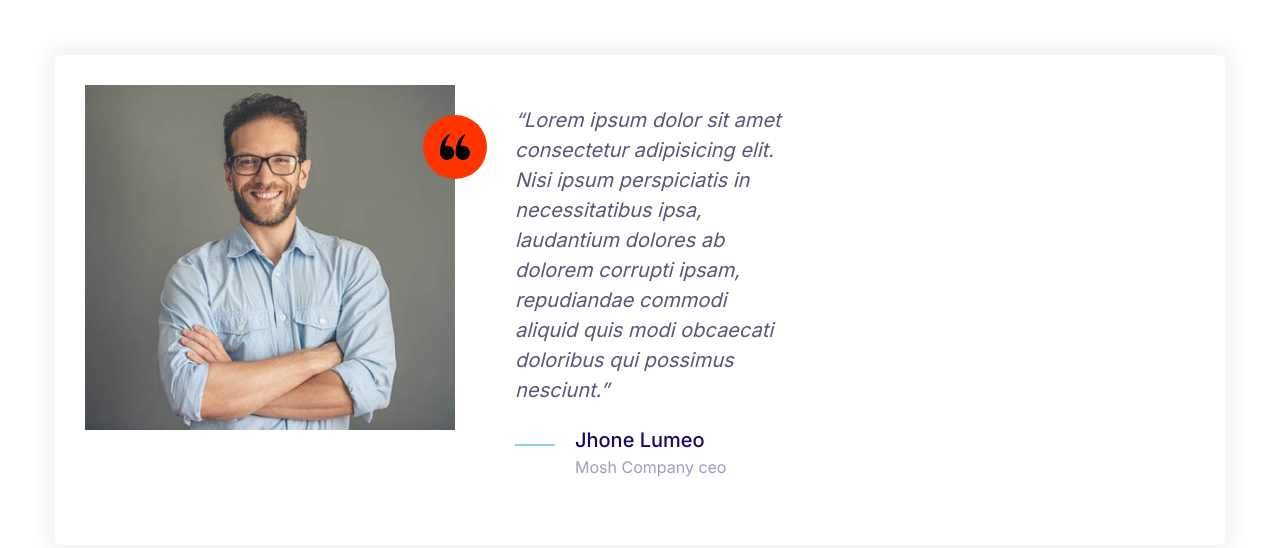
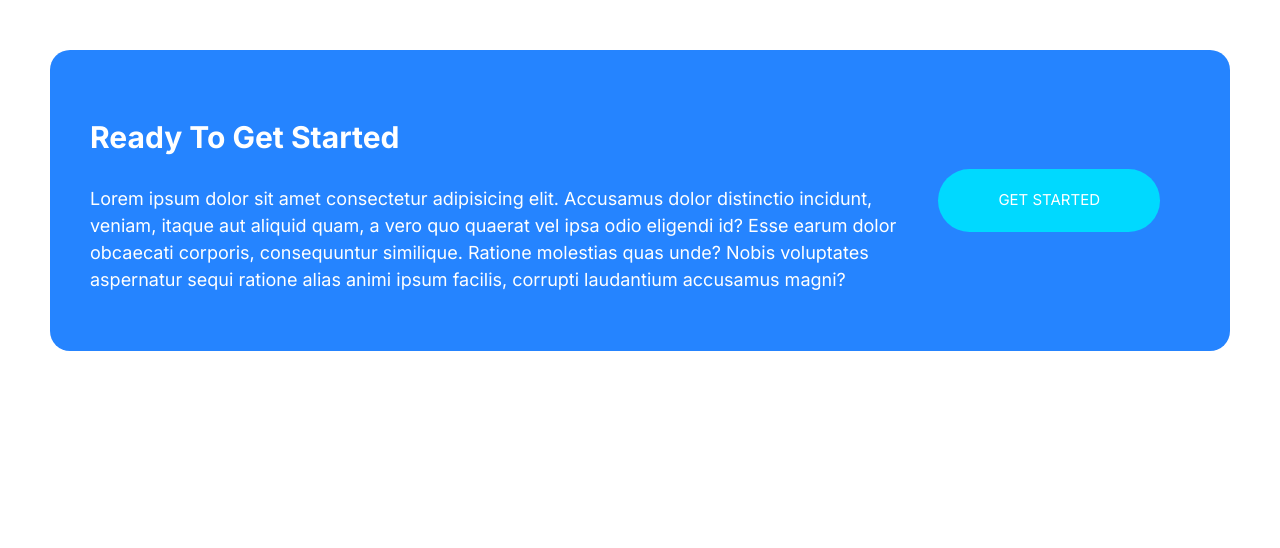
Before and after one commit to Oksana-Krat/proect, a plain HTML site: page index.html in a window 1280 px wide. Drawn offline with nearby package versions, Linux system fonts and the light colour scheme.

Commit message:
Define callout

```diff
--- a/css/style.css
+++ b/css/style.css
@@ -180,7 +180,7 @@ a{
 /* Buttons */
 .btn{
     font-size: 1.8rem;
-    font-weight: 600px;
+   /*  font-weight: 600px; */
     padding: 2rem 3rem;
     text-transform: uppercase;
     border: none;
@@ -215,6 +215,12 @@ a{
     width: 100%;
     display: inline-block;
 }
+
+.btn--stretched{
+    padding-left: 6rem;
+    padding-right: 6rem;
+}
+
 @media screen and (min-width:1024px){
     .btn{
         font-size: 1.5rem;
@@ -441,9 +447,49 @@ position: relative;
 @media screen and (min-width:1024px){
     .testimonial .quote,
     .testimonial .quote_author{
-        font-size: 2rem;
+        font-size: 2.4rem;
     }
     .testimonial .quote{
         margin-left: 6rem;
     }
     }
+
+/* Callaut */
+
+.callout{
+    padding: 4rem;
+    border-radius: 20px;
+}
+
+.callout--primary{
+    background: var(--color-primary);
+    color: #fff;
+}
+
+.callout_heading{
+    color: #fff;
+    font-size: 3rem;
+}
+
+.callout .btn{
+    justify-content: center;
+    align-self: center;
+}
+
+.callout_content{
+    text-align: center;
+}
+
+@media screen and (min-width:1024px){
+    .callout_content{
+        text-align: left;
+    }
+    .callout .btn{
+        justify-self: start;
+        margin: 0 3rem;
+    }
+
+    .callout .grid--col-2{
+        grid-template-columns: 1fr auto;
+    }
+    }
--- a/index.html
+++ b/index.html
@@ -95,7 +95,7 @@
     </div>
 </div> -->
 
-<!-- <!-- <!-- <!-- <div class="media">
+<!-- <div class="media">
     <div class="media_image">
     <svg class="icon icon--primary">
         <use xlink:href="/images/sprite.svg#snap"></use>
@@ -135,7 +135,7 @@
  -->
 
 
-<div class="card testimonial">
+<!-- <div class="card testimonial">
     <div class="grid grid--col-2">
         <div class="testimonial_image">
             <img src="images/testimonial.jpg" alt="A happy smiling customer">
@@ -163,8 +163,18 @@
         </footer>
         </blockquote>
     </div>
+</div> -->
+
+ <div class="callout callout--primary">
+    <div class="grid grid--col-2">
+        <div class="callout_content">
+         <h2 class="callout_heading">Ready To Get Started</h2>
+         <p>Lorem ipsum dolor sit amet consectetur adipisicing elit. Accusamus dolor distinctio incidunt, veniam, itaque aut aliquid quam, a vero quo quaerat vel ipsa odio eligendi id? Esse earum dolor obcaecati corporis, consequuntur similique. Ratione molestias quas unde? Nobis voluptates aspernatur sequi ratione alias animi ipsum facilis, corrupti laudantium accusamus magni?</p>
 </div>
-
+    <a href="#" class="btn btn--secondary btn--stretched">Get Started</a>
+    </div>
+    </div>
+</div>
 </body>
 
 </html>
```
